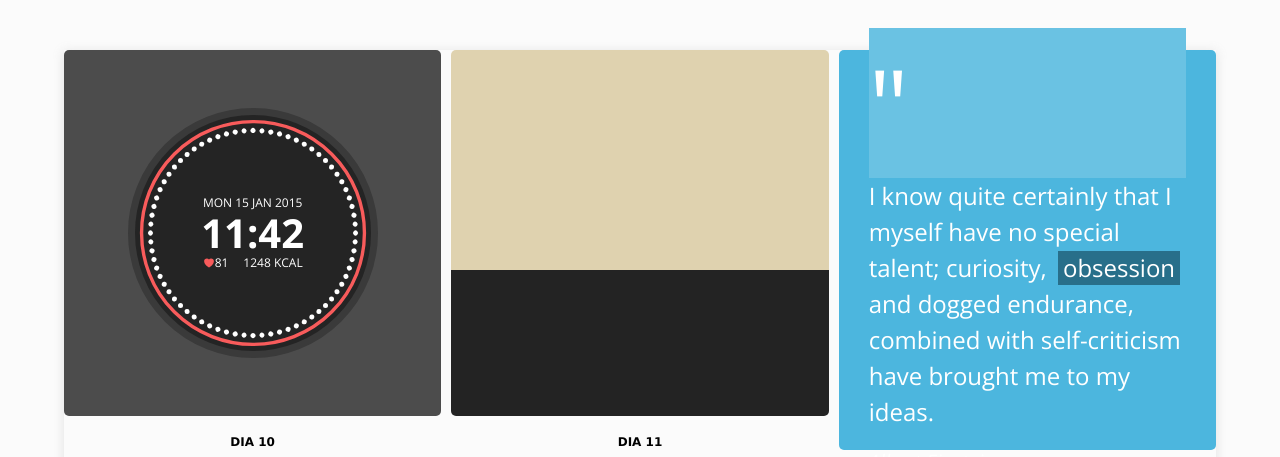
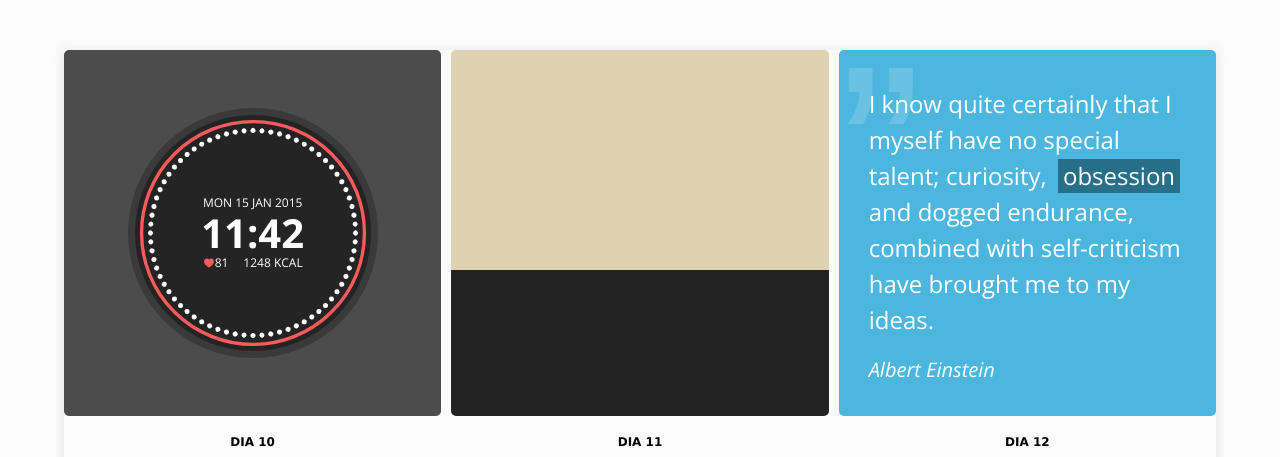
Before and after one commit to NanoSf/100DaysSASS, a website built with webpack: page src/view/index.pug in a window 1280 px wide. Shown: the top 457 px of the page. Built offline with nearby package versions, Linux system fonts and the light colour scheme; files whose address does not match are found by name.

Commit message:
Se avanza a dia 14

```diff
--- a/src/js/dia/diaDiez.js
+++ b/src/js/dia/diaDiez.js
@@ -13,4 +13,6 @@ const agregarAnimacion = () => {
     })
 }
 
+agregarAnimacion();
+
 export default agregarAnimacion;
--- a/src/js/dia/diaOnce.js
+++ b/src/js/dia/diaOnce.js
@@ -18,4 +18,6 @@ const animacionDiaOnce = () => {
     })
 }
 
+animacionDiaOnce();
+
 export default animacionDiaOnce;
--- a/src/js/index.js
+++ b/src/js/index.js
@@ -1,6 +1,3 @@
-import '../styles/app.scss'
+import estilos from '../styles/app.scss'
 import agregarAnimacion from './dia/diaDiez.js';
 import animacionDiaOnce from './dia/diaOnce.js';
-
-agregarAnimacion();
-animacionDiaOnce();
--- a/src/styles/diasReto/diaDoce.scss
+++ b/src/styles/diasReto/diaDoce.scss
@@ -29,7 +29,8 @@
 .container-12__message-p{
     line-height: 1.5;
     margin: 0;
-
+    position: relative;
+    z-index: 100;
     &-span{
         position: relative;
         display: inline-block;
@@ -48,10 +49,15 @@
     }
 
     &::before{
-        content: '"';
-        font-size: 100px;
-        display: block;
-        background-color: #6AC2E3;
+        content: '„';
+        z-index: -1;
+        position: absolute;
+        top: -80px;
+        left: -30px;
+        font-size: 250px;
+        font-family: Arial;
+        line-height: 0;
+        color: #6AC2E3;
     }
 
 }
```
Also changed, not shown: dist/script.css (added), dist/script.js.
